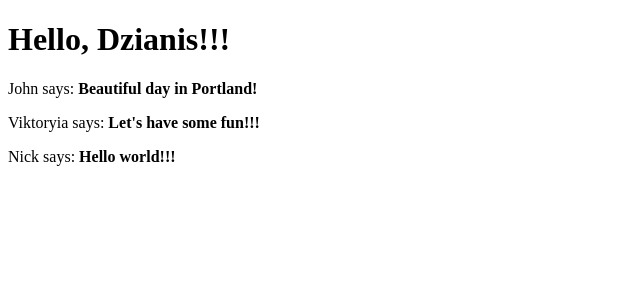
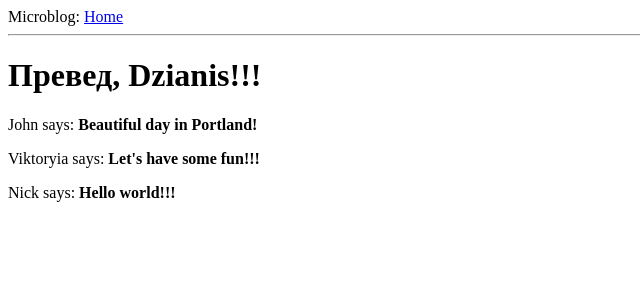
Before and after one commit to MaDITIY/microblog, a Flask app: page / in a window 1280 px wide. Shown: the top 300 px of the page, without its empty margins (0-640 px from the left). Run offline with Flask 3, Linux system fonts and the light colour scheme.

Commit message:
Add base page header.

```diff
--- /dev/null
+++ b/app/templates/base.html
@@ -0,0 +1,15 @@
+<!DOCTYPE html>
+<html>
+    <head>
+        {% if title %}
+        <title>{{ title }} - Microblog</title>
+        {% else %}
+        <title>Welcome to Microblog!</title>
+        {% endif %}
+    </head>
+    <body>
+        <div>Microblog: <a href="/index">Home</a></div>
+        <hr>
+        {% block content %}{% endblock %}
+    </body>
+</html>
--- a/app/templates/index.html
+++ b/app/templates/index.html
@@ -1,16 +1,7 @@
-<!DOCTYPE html>
-<html>
-    <head>
-        {% if title %}
-        <title>{{ title }} - Microblog</title>
-        {% else %}
-        <title>Welcome to Microblog!</title>
-        {% endif %}
-    </head>
-    <body>
-        <h1>Hello, {{ user.username }}!!!</h1>
-        {% for post in posts %}
+{% extends "base.html" %}
+{% block content %}
+    <h1>Превед, {{ user.username }}!!!</h1>
+    {% for post in posts %}
         <div><p>{{ post.author.username }} says: <b>{{ post.body }}</b></p></div>
-        {% endfor %}
-    </body>
-</html>
+    {% endfor %}
+{% endblock %}
```
